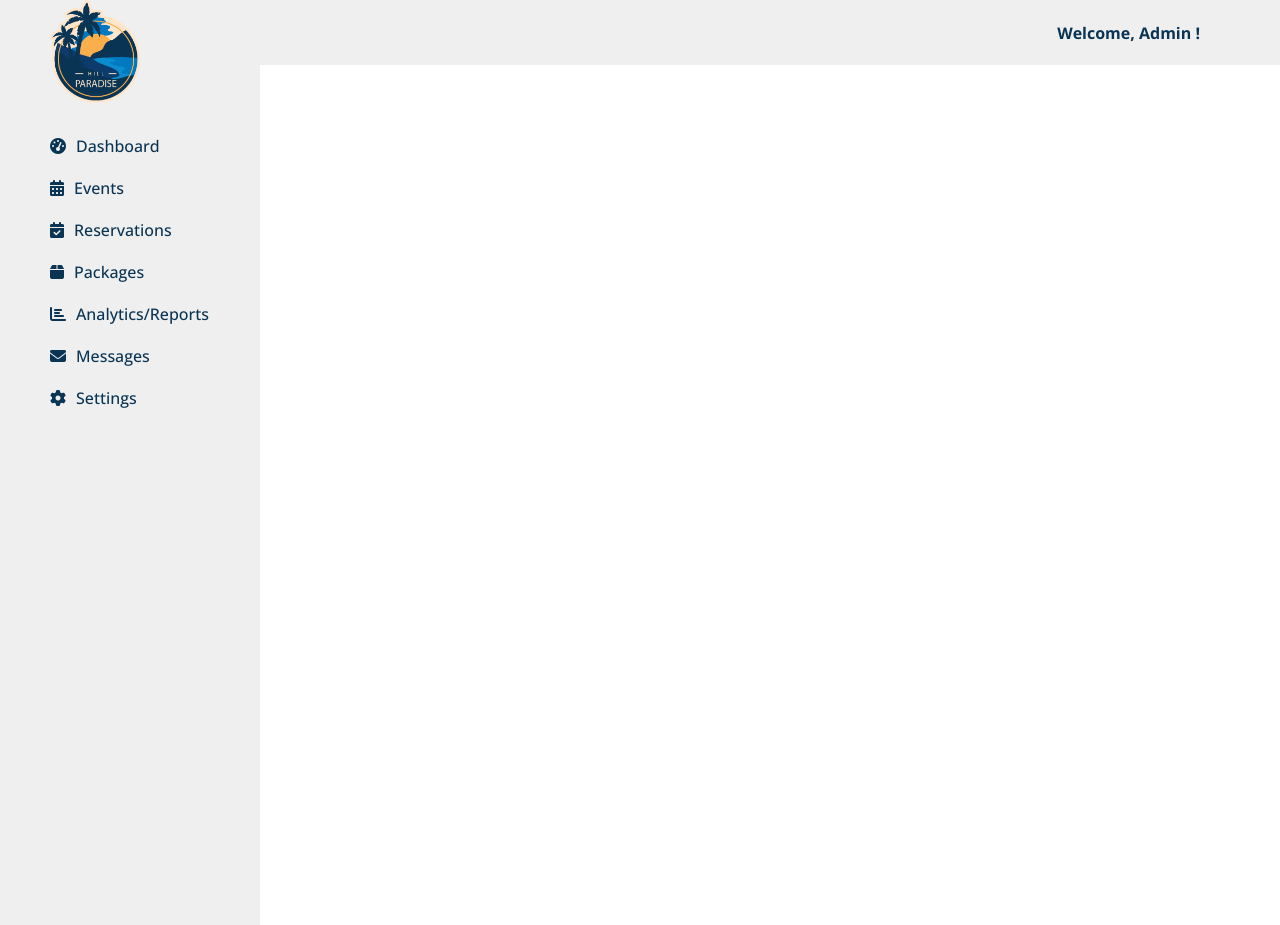
After one commit to KiranSR99/REMS_project, a PHP site: page /dashboard.html in a window 1280 px wide. The commit adds this page. Run offline with PHP 8.4, Linux system fonts and the light colour scheme; some libraries are stand-ins or nearby versions.

Commit message:
New files added and changes are also made.

```diff
--- /dev/null
+++ b/CSS/dashboard.css
@@ -0,0 +1,75 @@
+@import url('https://fonts.googleapis.com/css2?family=Open+Sans:wght@300;400;500;600;700;800&display=swap');
+
+:root {
+    --sixty: #EFEFEF;
+    --thirty: #0A3454;
+    --ten: #FF7F50;
+    --text_color: #565656;
+}
+
+*,
+*::before,
+*::after {
+    margin: 0;
+    padding: 0;
+    box-sizing: border-box;
+}
+
+body {
+    font-family: 'Open Sans', sans-serif;
+}
+
+a {
+    text-decoration: none;
+}
+
+li {
+    list-style: none;
+}
+
+.header {
+    height: 65px;
+    background-color: var(--sixty);
+    display: flex;
+    justify-content: space-between;
+    align-items: center;
+}
+
+.header img {
+    width: 90px;
+    position: absolute;
+    margin-left: 50px;
+    top: 0;
+}
+
+.header .admin-text {
+    margin-right: 80px;
+    font-weight: 700;
+    color: var(--thirty);
+}
+
+.side-navbar {
+    position: fixed;
+    z-index: -1;
+    height: 100%;
+    width: 260px;
+    background-color: var(--sixty);
+    padding: 50px;
+}
+
+.side-navbar span {
+    margin-right: 10px;
+}
+
+.side-navbar ul li a {
+    display: flex;
+    align-items: center;
+    margin: 20px 0;
+    color: var(--thirty);
+    font-weight: 500;
+}
+
+.side-navbar li a:hover{
+    /* background-color: var(--thirty); */
+    color: var();
+}
--- /dev/null
+++ b/dashboard.html
@@ -0,0 +1,38 @@
+<!DOCTYPE html>
+<html lang="en">
+
+<head>
+    <meta charset="UTF-8">
+    <meta http-equiv="X-UA-Compatible" content="IE=edge">
+    <meta name="viewport" content="width=device-width, initial-scale=1.0">
+    <title>REMS Dashboard</title>
+
+    <link rel="stylesheet" href="./CSS/dashboard.css">
+    <link rel="stylesheet" href="https://cdnjs.cloudflare.com/ajax/libs/font-awesome/6.4.0/css/all.min.css">
+    <link href="https://cdn.lineicons.com/4.0/lineicons.css" rel="stylesheet" />
+
+</head>
+
+<body>
+    <header class="header">
+        <div class="logo"><img src="./assets/images/HillParadise.png" alt="LOGO"></div>
+        <div class="admin-text">
+            <p>Welcome, Admin !</p>
+        </div>
+    </header>
+    <aside>
+        <div class="side-navbar">
+            <ul>
+                <li><a href="#"><span class="fas fa-tachometer-alt"></span><span>Dashboard</span></a></li>
+                <li><a href="#"><span class="fa fa-calendar-days"></span><span>Events</span></a></li>
+                <li><a href="#"><span class="fas fa-calendar-check"></span><span>Reservations</span></a></li>
+                <li><a href="#"><span class="fas fa-box"></span><span>Packages</span></a></li>
+                <li><a href="#"><span class="fas fa-chart-bar"></span><span>Analytics/Reports</span></a></li>
+                <li><a href="#"><span class="fas fa-envelope"></span><span>Messages</span></a></li>
+                <li><a href="#"><span class="fas fa-cog"></span><span>Settings </span></a></li>
+            </ul>
+        </div>
+    </aside>
+</body>
+
+</html>
```
Also changed, not shown: CSS/style.css (+49 -6 lines), contact.html (+5 -4 lines), includes/header.php (+4 -3 lines).
